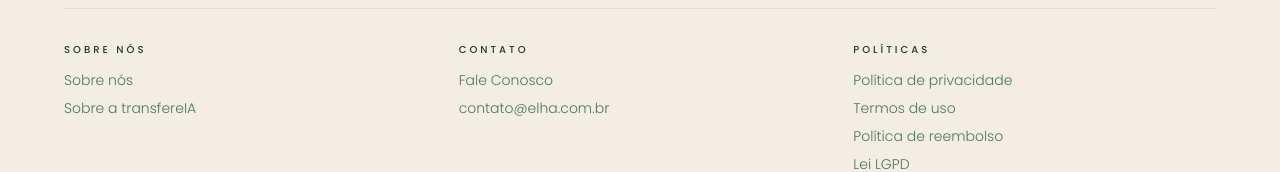
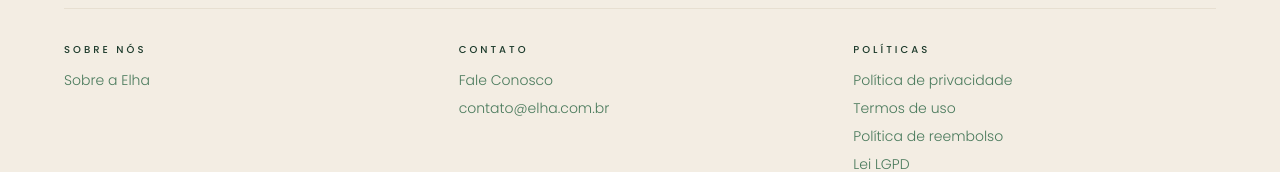
Before and after one commit to robertodrigues/app_sobrancelhas_oficial, a React (Vite) app: page /institucional in a window 1280 px wide. Shown: the part 3490-3662 px from the top of the page. Built offline with nearby package versions, Linux system fonts and the light colour scheme; no server answers.

Commit message:
[dyad] Corrigindo os itens duplicados do rodapé - wrote 1 file(s)

```diff
--- a/src/pages/Landing.tsx
+++ b/src/pages/Landing.tsx
@@ -266,8 +266,7 @@ const Landing = () => {
                 Sobre nós
               </h3>
               <div className="space-y-2 text-sm text-[#4A7A5C]">
-                <p>Sobre nós</p>
-                <p>Sobre a transfereIA</p>
+                <p>Sobre a Elha</p>
               </div>
             </div>
 
```
